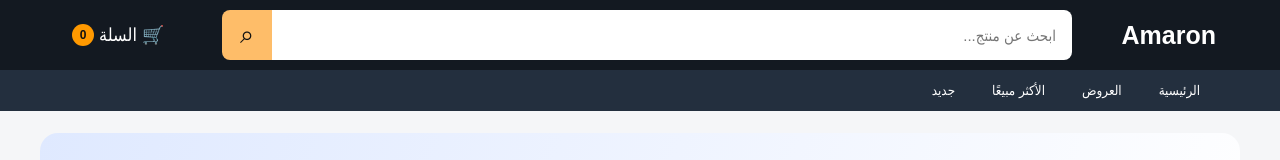
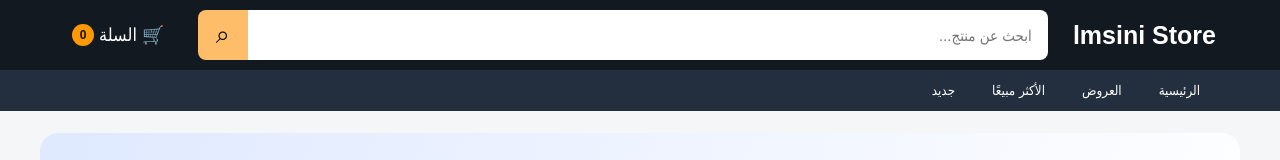
Before and after one commit to amin226586458/amaron, a website: page index.html in a window 1280 px wide. Shown: the top 160 px of the page. Drawn offline with Linux system fonts and the light colour scheme; no server answers.

Commit message:
Update index.html

```diff
--- a/index.html
+++ b/index.html
@@ -7,9 +7,9 @@
   <meta name="viewport" content="width=device-width, initial-scale=1.0">
 
   <meta name="theme-color" content="#131921">
-  <meta name="description" content="Amaron - متجر إلكتروني للتسوق واكتشاف المنتجات والعروض بأفضل الأسعار في المغرب.">
+  <meta name="description" content="lmsinistore - متجر إلكتروني للتسوق واكتشاف المنتجات والعروض بأفضل الأسعار في المغرب.">
 
-  <title>Amaron | متجر إلكتروني</title>
+  <title>LMsinistore | متجر إلكتروني</title>
 
   <link rel="stylesheet" href="style.css">
 </head>
@@ -23,7 +23,7 @@
   <header class="topbar">
 
     <div class="logo" role="button" tabindex="0" data-section="home">
-      Amaron
+      lmsini Store
     </div>
 
     <div class="search" role="search">
```
